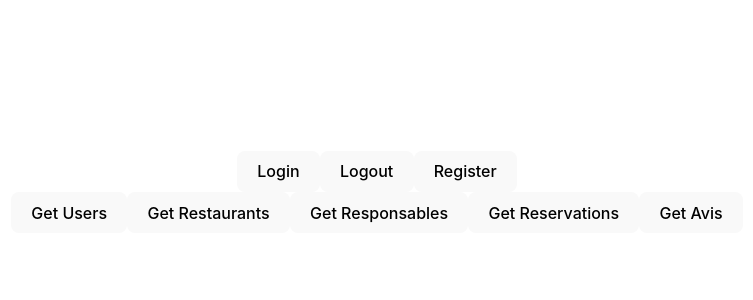
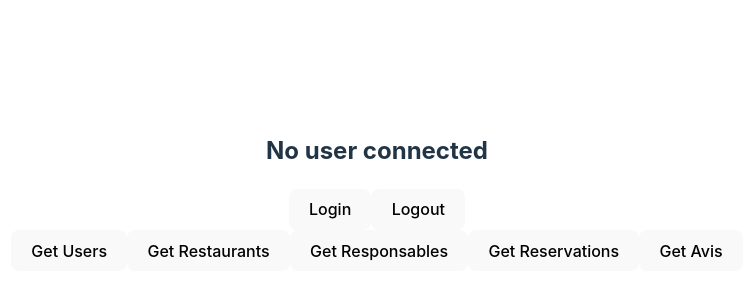
Before and after one commit to jean-bernard-laguerre/silver-micro, a React (Vite) app in the folder Client/: page / in a window 1280 px wide. Shown: the part 208-508 px from the top of the page, without its empty margins (263-1016 px from the left). Built offline with nearby package versions, Linux system fonts and the light colour scheme.

Commit message:
Auth context

```diff
--- a/Client/src/App.jsx
+++ b/Client/src/App.jsx
@@ -1,53 +1,62 @@
-import { useState } from 'react'
-import reactLogo from './assets/react.svg'
-import viteLogo from '/vite.svg'
+import { useState, useCallback, useMemo } from 'react'
+import AuthContext from './contexts/authContext'
 import './App.css'
 
 import Auth from './services/api/auth'
-import User from './services/api/users'
-import Restaurant from './services/api/restaurants'
-import Responsable from './services/api/responsables'
-import Reservation from './services/api/reservations'
+import Users from './services/api/users'
+import Restaurants from './services/api/restaurants'
+import Responsables from './services/api/responsables'
+import Reservations from './services/api/reservations'
 import Avis from './services/api/avis'
 
 function App() {
-  const [count, setCount] = useState(0)
 
-  const login = () => {
-    Auth.login(
-      'Dwight.Sauer74@hotmail.com',
-      'test')
+  const [currentUser, setCurrentUser] = useState(
+    localStorage.getItem('user') ?
+    JSON.parse(localStorage.getItem('user')) : null
+  )
+
+  const login = useCallback((user) => {
+    localStorage.setItem('user', JSON.stringify(user))
+    setCurrentUser(user)
+  }, [])
+
+  const logout = useCallback(() => {
+    localStorage.removeItem('user')
+    setCurrentUser(null)
+  }, [])
+
+  const connect = () => {
+    Auth.login("Dwight.Sauer74@hotmail.com", "test")
+    .then(response => {
+      localStorage.setItem('token', response.token)
+      login(response.user)
+    })
   }
 
-  const logout = () => {
-    localStorage.removeItem('token')
-  }
-
-  const register = () => {
-    Auth.register(
-      'testUser',
-      'test@test.fr',
-      'test')
-  }
-
-
-
+  const authValue = useMemo(() => ({
+    currentUser,
+    login,
+    logout
+  }), [currentUser, login, logout])
 
   return (
-    <>
+    <AuthContext.Provider value={authValue}>
       <div>
-        <button onClick={login}>Login</button>
-        <button onClick={logout}>Logout</button>
-        <button onClick={register}>Register</button>
+        <h2>{currentUser ? currentUser.username : 'No user connected'}</h2>
       </div>
       <div>
-        <button onClick={User.get}>Get Users</button>
-        <button onClick={Restaurant.get}>Get Restaurants</button>
-        <button onClick={Responsable.get}>Get Responsables</button>
-        <button onClick={Reservation.get}>Get Reservations</button>
+        <button onClick={connect}>Login</button>
+        <button onClick={logout}>Logout</button>
+      </div>
+      <div>
+        <button onClick={Users.get}>Get Users</button>
+        <button onClick={Restaurants.get}>Get Restaurants</button>
+        <button onClick={Responsables.get}>Get Responsables</button>
+        <button onClick={Reservations.get}>Get Reservations</button>
         <button onClick={Avis.get}>Get Avis</button>
       </div>
-    </>
+    </AuthContext.Provider>
   )
 }
 
--- /dev/null
+++ b/Client/src/contexts/authContext.jsx
@@ -0,0 +1,8 @@
+import { createContext } from "react";
+
+const AuthContext = createContext({
+    currentUser: null,
+    login: () => {},
+});
+
+export default AuthContext;
--- a/Client/src/services/api/auth.js
+++ b/Client/src/services/api/auth.js
@@ -2,25 +2,20 @@ import API from '../config'
 
 const Auth = {
     async login (email, password) {
-        API.post('/user/auth', {
+        const response = await API.post('/user/auth', {
             email: email,
             password: password
         })
-        .then(response => {
-            localStorage.setItem('silvermicro_token', response.data.token)
-
-        })
+        return response.data
     },
 
     async register (username, email, password) {
-        API.post('/user/register', {
+        const response = await API.post('/user', {
             username: username,
             email: email,
             password: password
         })
-        .then(response => {
-            console.log(response.data)
-        })
+        return response.data
     }
 }
 
--- a/Client/src/services/api/reservations.js
+++ b/Client/src/services/api/reservations.js
@@ -1,6 +1,6 @@
 import API from '../config'
 
-const Reservation = {
+const Reservations = {
     async get() {
         const response = await API.get('/reservation')
         return response.data
@@ -47,4 +47,4 @@ const Reservation = {
     },
 }
 
-export default Reservation
+export default Reservations
--- a/Client/src/services/api/responsables.js
+++ b/Client/src/services/api/responsables.js
@@ -1,6 +1,6 @@
 import API from '../config'
 
-const Responsable = {
+const Responsables = {
     async get() {
         const response = await API.get('/responsable')
         return response.data
@@ -36,4 +36,4 @@ const Responsable = {
     },
 }
 
-export default Responsable
+export default Responsables
--- a/Client/src/services/api/restaurants.js
+++ b/Client/src/services/api/restaurants.js
@@ -1,6 +1,6 @@
 import API from '../config'
 
-const Restaurant = {
+const Restaurants = {
     async get () {
         const response = await API.get('/restaurant')
         return response.data
@@ -39,4 +39,4 @@ const Restaurant = {
     },
 }
 
-export default Restaurant
+export default Restaurants
--- a/Client/src/services/api/users.js
+++ b/Client/src/services/api/users.js
@@ -1,6 +1,6 @@
 import API from '../config'
 
-const User = {
+const Users = {
     async get() {
         const response = await API.get('/user')
         return response.data
@@ -26,4 +26,4 @@ const User = {
     },
 }
 
-export default User
+export default Users
```
Also changed, not shown: 1 other file (tests, documents, lock files or other folders).
